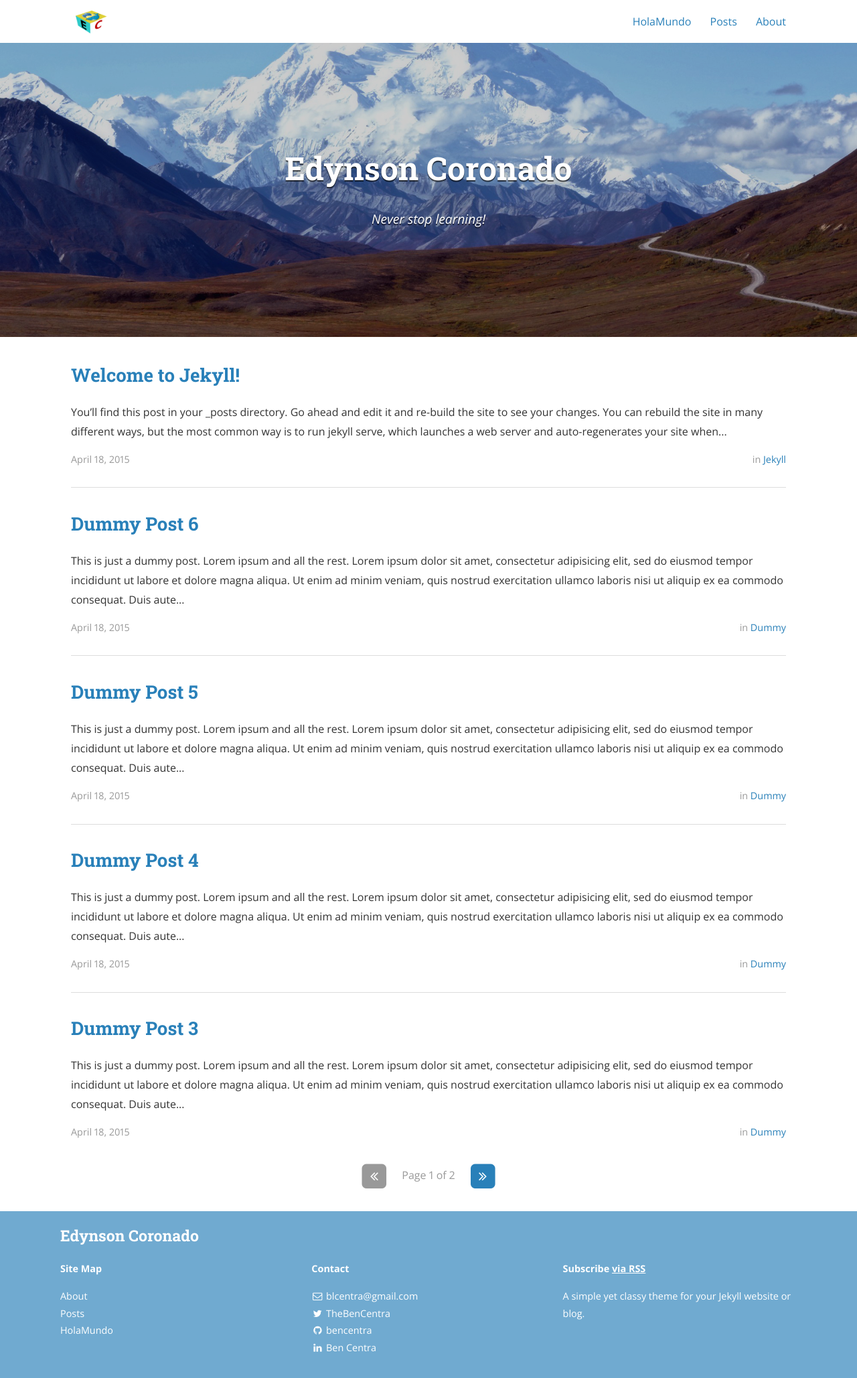
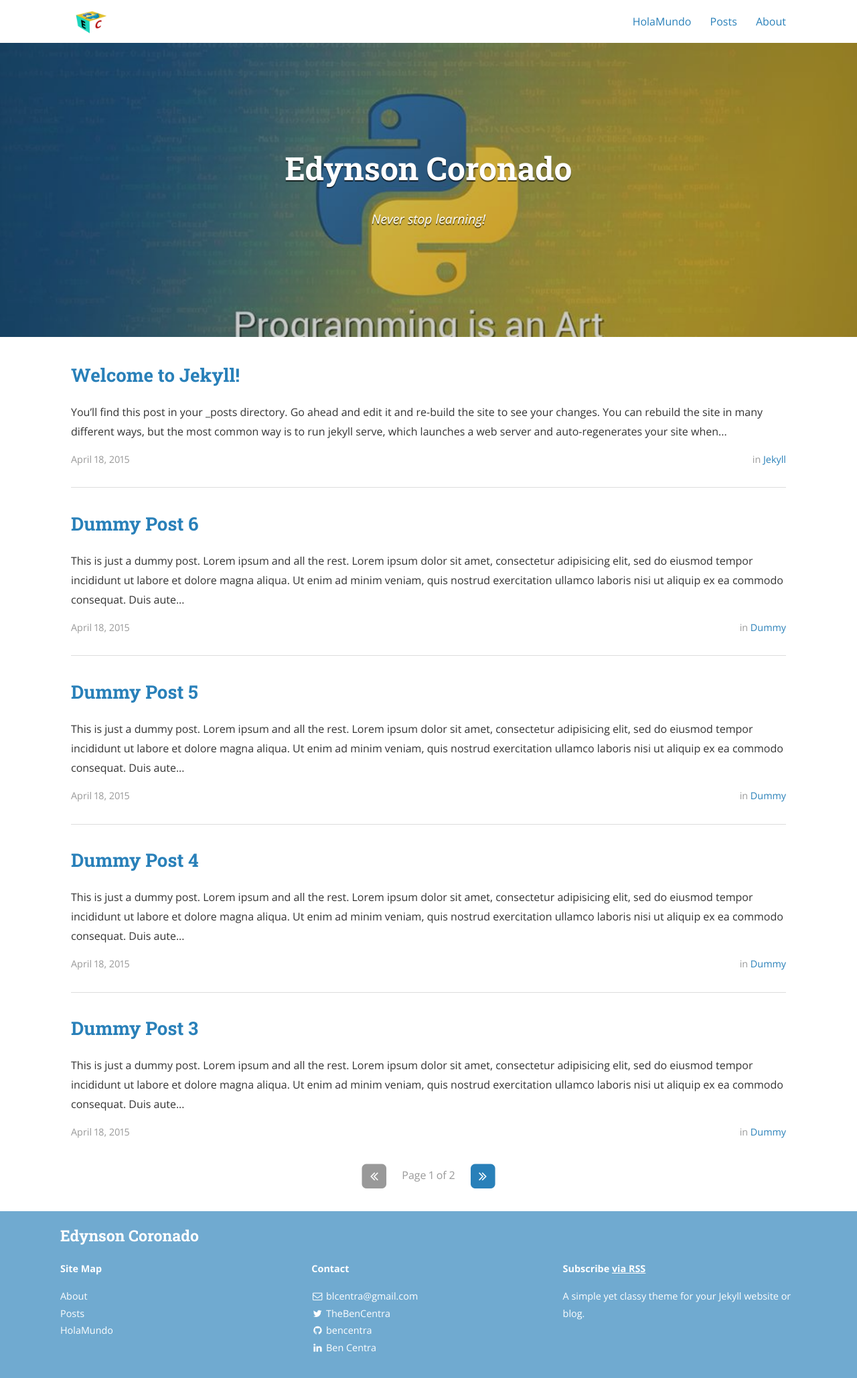
Before and after one commit to edynsoncoronado/edynsoncoronado.github.io, a Jekyll site: the page built from index.html, in a window 1280 px wide. Shown: the whole page at 67% size. Built offline with Jekyll 4.4.1, drawn with Linux system fonts in a browser that asks for light colours; nearby versions of some CDN libraries; the list of posts is cut into pages by our own code.

Commit message:
[FEAT] Change header image

```diff
--- a/_sass/_layout.scss
+++ b/_sass/_layout.scss
@@ -75,7 +75,7 @@ pre code.hljs {
 	&.has-cover {
 		color: $white;
 		text-shadow: 0 2px 1px rgba(0,0,0,0.67) !important;
-		background-position: 50% 50%;
+		background-position: 50% 42%;
 		background-size: cover;
 		.title {
 			font-size: modular-scale(6);
```
Also changed, not shown: assets/header_image.jpg, assets/logo.png, edycoronado.png (deleted), 5 other files.
